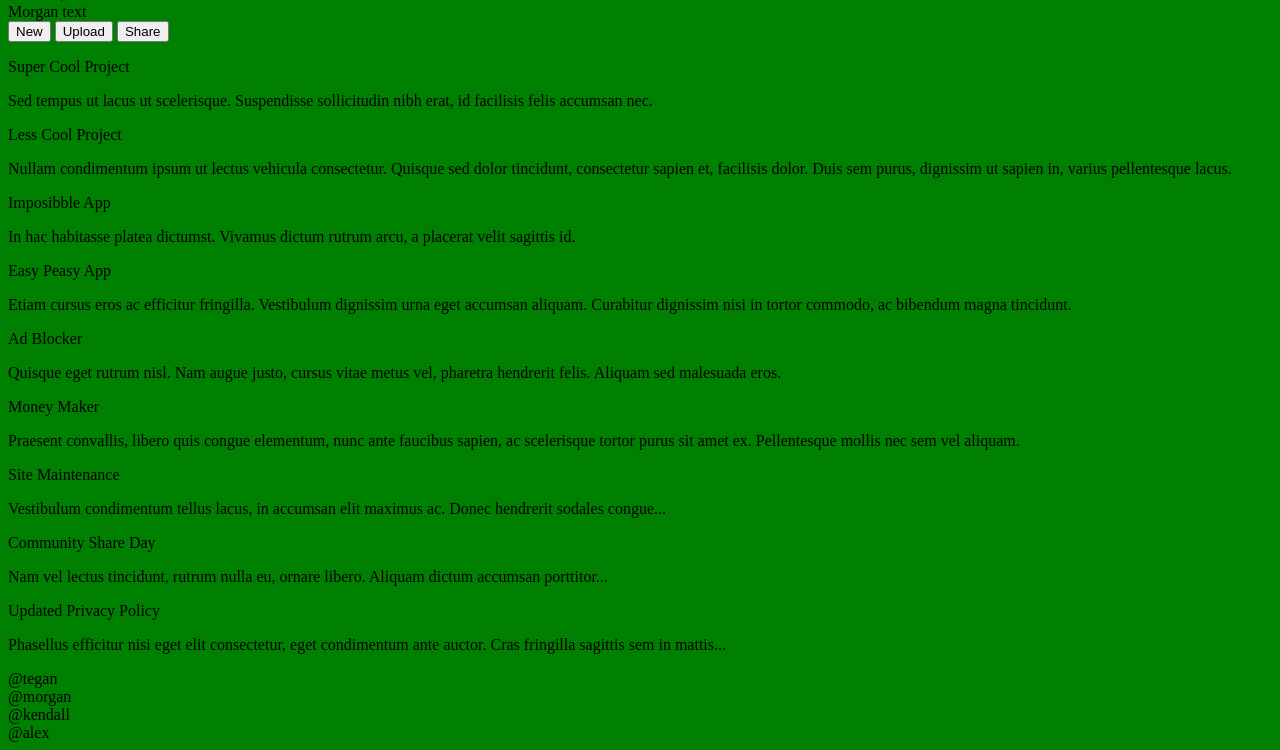
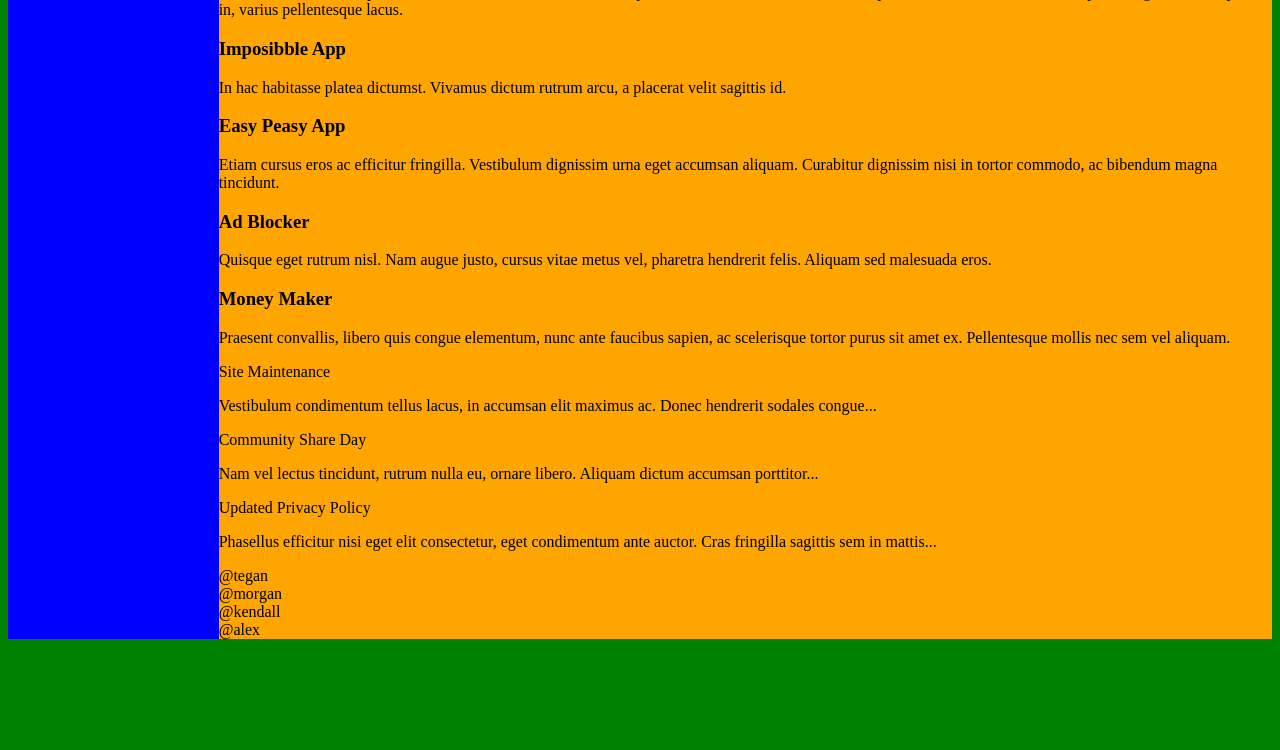
Before and after one commit to WILbeerT-B/admin-dashboard, a plain HTML site: page index.html in a window 1280 px wide. Shown: the part 378-1128 px from the top of the page. After the commit the page ends 1025 px from the top, so only its background shows below. Drawn offline with Linux system fonts and the light colour scheme.

Commit message:
Update html layout, add css grid for basic layout.

```diff
--- a/index.html
+++ b/index.html
@@ -8,63 +8,74 @@
 </head>
 
 <body>
-  <div class="container">
+  <div id="body-container">
 
-    <!-- 1. sidebar section -->
-    <div class="sidebar">
-        <div class="logo">Sidebar Logo</div>
-        <div class="sidebar-nav">
+    <!-- 1. Sidebar -->
+    <div id="sidebar">
+
+        <!-- Logo section -->
+        <span id="logo">
+            <img src="" alt="logo">
+            <a href="#">Dashboard</a>
+        </span>
+
+        <!-- Main links -->
+        <div class="main-links">
             <ul>
                 <li>
-                    <span class="image-container">
+                    <span class="link">
                         <img src="" alt="">
                         <a href="#">Home</a>
                     </span>
                 </li>
                 <li>
-                    <span class="image-container">
+                    <span class="link">
                         <img src="" alt="">
                         <a href="#">Profile</a>
                     </span>
                 </li>
                 <li>
-                    <span class="image-container">
+                    <span class="link">
                         <img src="" alt="">
                         <a href="#">Messages</a>
                     </span>
                 </li>
                 <li>
-                    <span class="image-container">
+                    <span class="link">
                         <img src="" alt="">
                         <a href="#">History</a>
                     </span>
                 </li>
                 <li>
-                    <span class="image-container">
+                    <span class="link">
                         <img src="" alt="">
                         <a href="#">Tasks</a>
                     </span>
                 </li>
                 <li>
-                    <span class="image-container">
+                    <span class="link">
                         <img src="" alt="">
                         <a href="#">Communities</a>
                     </span>
                 </li>
+            </ul>
+        </div>
+        <div class="help-links">
+            <ul>
                 <li>
-                    <span class="image-container">
+                    <span class="link">
                         <img src="" alt="">
                         <a href="#">Settings</a>
                     </span>
                 </li>
                 <li>
-                    <span class="image-container">
+                    <span class="link">
                         <img src="" alt="">
                         <a href="#">Support</a>
                     </span>
                 </li>
                 <li>
-                    <span class="image-container">
+                    <span class="link">
                         <img src="" alt="">
                         <a href="#">Privacy</a>
                     </span>
@@ -74,15 +85,15 @@
     </div>
 
     <!-- 2. header section -->
-    <div class="header">
+    <div id="header">
 
         <div class="search-part">
 
             <div id="search-logo">icon-holder</div>
             <div id="search-bar">
-                <form action="./search/">
+                <form action="#">
                     <label for="search"></label>
-                    <input type="search" id="search" name="search" size="50">
+                    <input type="search" id="search" name="search">
                 </form>
             </div>
 
@@ -115,48 +126,46 @@
     </div>
 
     <!-- 3. main section -->
-    <div class="main-content">
+    <div id="main-content">
 
-        <div class="your-projects">
-            <div class="project">
-                <p class="title">Super Cool Project</p>
+        <div class="projects-section">
+            <h2>Your Projects</h2>
+            <div class="card">
+                <h3 class="title">Super Cool Project</h3>
                 <p>Sed tempus ut lacus ut scelerisque. Suspendisse sollicitudin nibh erat, id facilisis felis accumsan nec.</p>
             </div>
-            <div class="project">
-                <p class="title">Less Cool Project</p>
+            <div class="card">
+                <h3 class="title">Less Cool Project</h3>
                 <p>Nullam condimentum ipsum ut lectus vehicula consectetur. Quisque sed dolor tincidunt, consectetur sapien et, facilisis dolor. Duis sem purus, dignissim ut sapien in, varius pellentesque lacus.</p>
             </div>
-            <div class="project">
-                <p class="title">Imposibble App</p>
+            <div class="card">
+                <h3 class="title">Imposibble App</h3>
                 <p>In hac habitasse platea dictumst. Vivamus dictum rutrum arcu, a placerat velit sagittis id.</p>
             </div>
-            <div class="project">
-                <p class="title">Easy Peasy App</p>
+            <div class="card">
+                <h3 class="title">Easy Peasy App</h3>
                 <p>Etiam cursus eros ac efficitur fringilla. Vestibulum dignissim urna eget accumsan aliquam. Curabitur dignissim nisi in tortor commodo, ac bibendum magna tincidunt.</p>
             </div>
-            <div class="project">
-                <p class="title">Ad Blocker</p>
+            <div class="card">
+                <h3 class="title">Ad Blocker</h3>
                 <p>Quisque eget rutrum nisl. Nam augue justo, cursus vitae metus vel, pharetra hendrerit felis. Aliquam sed malesuada eros.</p>
             </div>
-            <div class="project">
-                <p class="title">Money Maker</p>
+            <div class="card">
+                <h3 class="title">Money Maker</h3>
                 <p>Praesent convallis, libero quis congue elementum, nunc ante faucibus sapien, ac scelerisque tortor purus sit amet ex. Pellentesque mollis nec sem vel aliquam.</p>
             </div>
-
-
-
         </div>
 
-        <div class="announcements">
-            <div class="announce">
+        <div id="announcements-section">
+            <div class="announcement">
                 <p class="subject">Site Maintenance</p>
                 <p>Vestibulum condimentum tellus lacus, in accumsan elit maximus ac. Donec hendrerit sodales congue...</p>
             </div>
-            <div class="announce">
+            <div class="announcement">
                 <p class="subject">Community Share Day</p>
                 <p>Nam vel lectus tincidunt, rutrum nulla eu, ornare libero. Aliquam dictum accumsan porttitor...</p>
             </div>
-            <div class="announce">
+            <div class="announcement">
                 <p class="subject">Updated Privacy Policy</p>
                 <p>Phasellus efficitur nisi eget elit consectetur, eget condimentum ante auctor. Cras fringilla sagittis sem in mattis...</p>
             </div>
--- a/styles.css
+++ b/styles.css
@@ -1,3 +1,28 @@
 body {
     background-color: green;
 }
+
+#body-container {
+    display: grid;
+    grid-template-rows: 1fr 5fr;
+    grid-template-columns: 1fr 5fr;
+}
+
+#sidebar {
+    background-color: blue;
+    grid-row: 1 / 3;
+    grid-column: 1 / 2;
+}
+
+#header {
+    background-color: red;
+    grid-row: 1 / 3;
+    grid-column: 2 / 3;
+
+}
+
+#main-content {
+    background-color: orange;
+    grid-row: 2 / 3;
+    grid-column: 2 / 3;
+}
```
